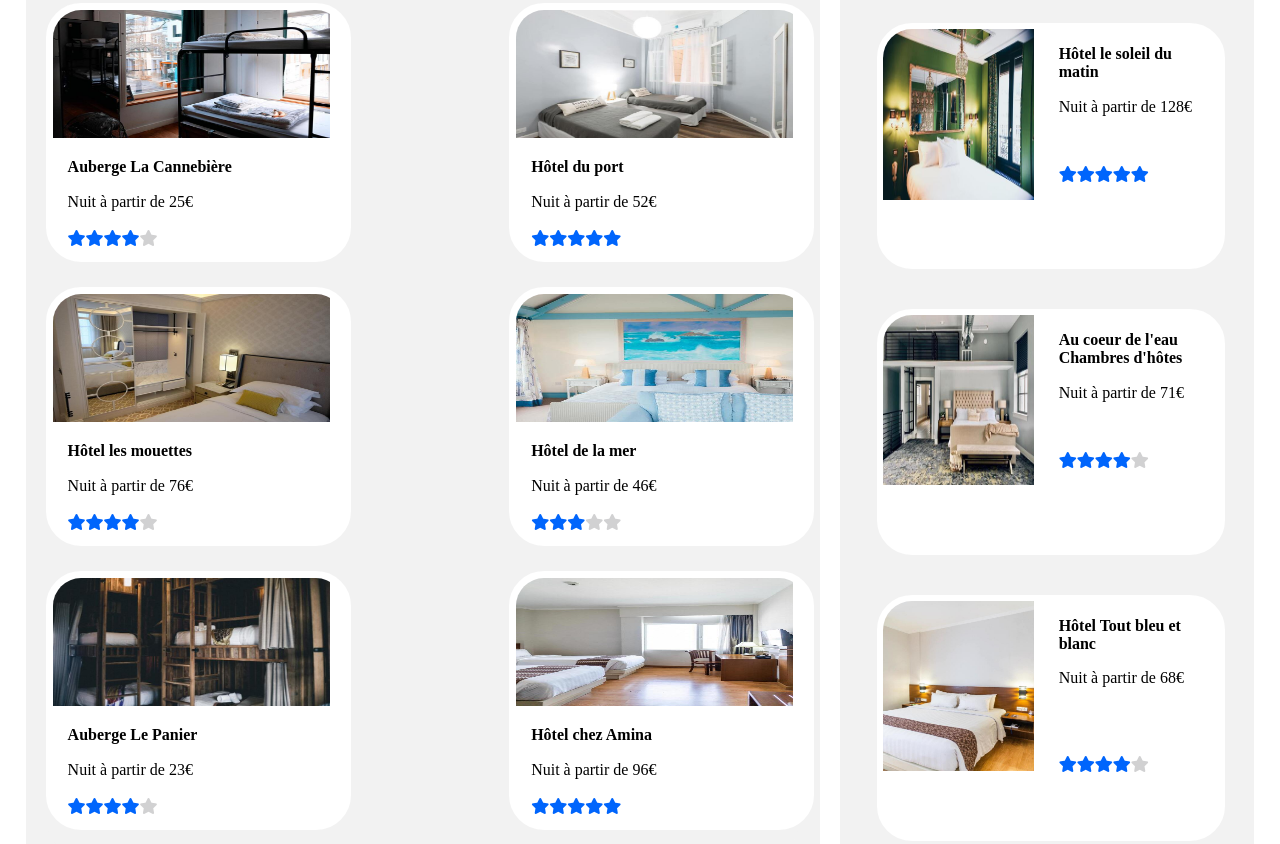
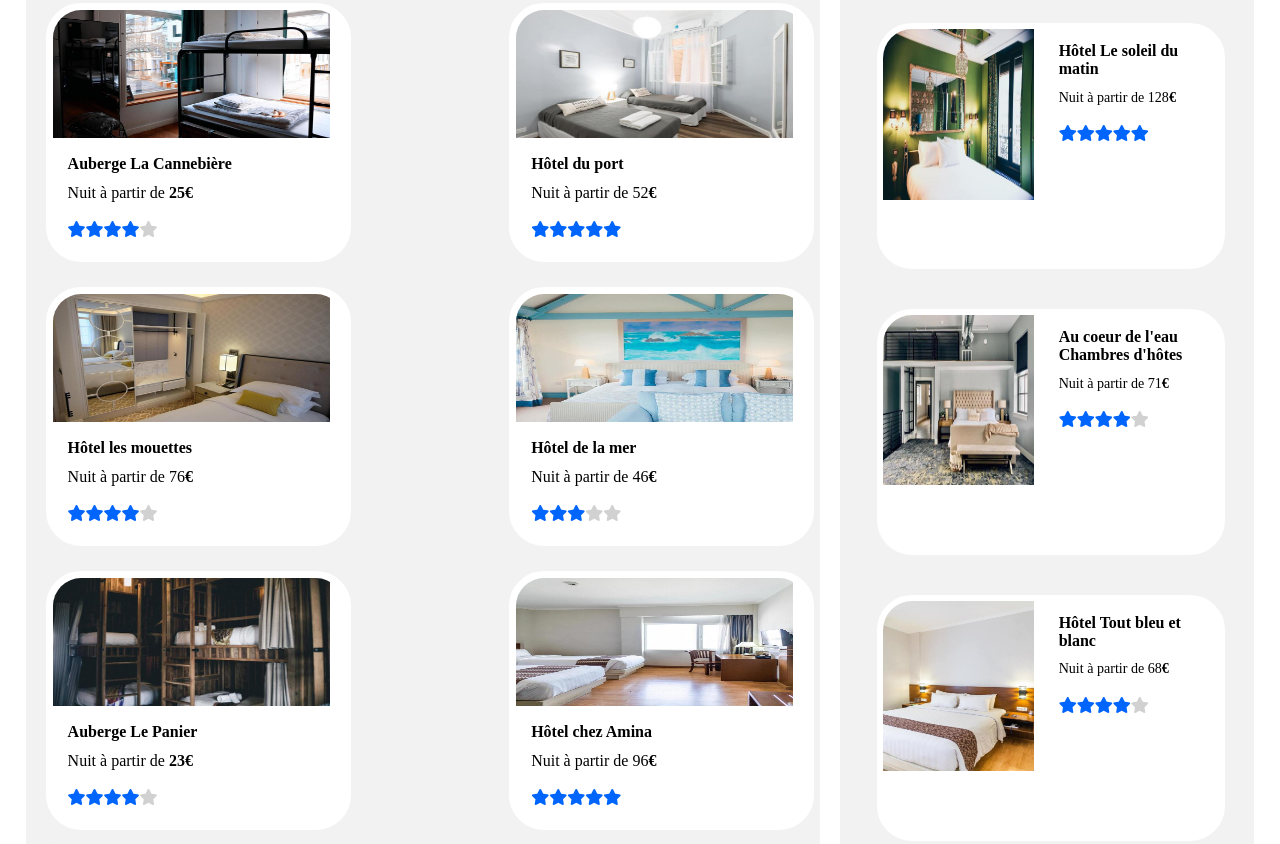
Before and after one commit to RavotCyril/RavotCyril_2_01012021, a plain HTML site: page Transformez une maquette en site web test.html in a window 1280 px wide. Shown: the part 579-1423 px from the top of the page. Drawn offline with Linux system fonts and the light colour scheme; a web font is replaced by a local one.

Commit message:
Mise en gras du symbole euro et de quelque chiffres. + modification étoile aside Populaire.

```diff
--- a/Transformez une maquette en site web test.html
+++ b/Transformez une maquette en site web test.html
@@ -47,37 +47,37 @@
                       <a class="MargeBottomCarte" href="#">
                       <figure class="Hebergement">
                         <img src="images/hebergements/4_small/marcus-loke-WQJvWU_HZFo-unsplash.jpg" alt="auberge cannebiere">
-                        <figcaption class=MargeHebergement><p class="bold1">Auberge La Cannebière</p>Nuit à partir de 25&euro; <br><br>
+                        <figcaption class=MargeHebergement><p class="bold1">Auberge La Cannebière</p>Nuit à partir de <span class="euro">25€</span> <br><br>
                           <i class="fas fa-star active"></i><i class="fas fa-star active"></i><i class="fas fa-star active"></i><i class="fas fa-star active "></i><i class="fas fa-star disabled"></i></figcaption>
                       </figure></a>
                       <a class="MargeBottomCarte" href="#">
                       <figure class="Hebergement">
                         <img src="images/hebergements/4_small/fred-kleber-gTbaxaVLvsg-unsplash.jpg" alt="hotel port">
-                        <figcaption class=MargeHebergement><p class="bold1">Hôtel du port</p>Nuit à partir de 52&euro; <br><br>
+                        <figcaption class=MargeHebergement><p class="bold1">Hôtel du port</p>Nuit à partir de 52<span class="euro">€</span> <br><br>
                           <i class="fas fa-star active"></i><i class="fas fa-star active"></i><i class="fas fa-star active"></i><i class="fas fa-star active"></i><i class="fas fa-star active"></i></figcaption>
                       </figure></a>
                       <a class="MargeBottomCarte" href="#">
                       <figure class="Hebergement">
                         <img src="images/hebergements/4_small/reisetopia-B8WIgxA_PFU-unsplash.jpg" alt="hotel mouette">
-                        <figcaption class=MargeHebergement><p class="bold1">Hôtel les mouettes</p>Nuit à partir de 76&euro; <br><br>
+                        <figcaption class=MargeHebergement><p class="bold1">Hôtel les mouettes</p>Nuit à partir de 76<span class="euro">€</span> <br><br>
                           <i class="fas fa-star active"></i><i class="fas fa-star active"></i><i class="fas fa-star active"></i><i class="fas fa-star active"></i><i class="fas fa-star"></i></figcaption>
                       </figure></a>
                       <a class="MargeBottomCarte2" href="#">
                       <figure class="Hebergement">
                         <img src="images/hebergements/4_small/annie-spratt-Eg1qcIitAuA-unsplash.jpg" alt="hotel mer">
-                        <figcaption class=MargeHebergement><p class="bold1">Hôtel de la mer</p>Nuit à partir de 46&euro; <br><br>
+                        <figcaption class=MargeHebergement><p class="bold1">Hôtel de la mer</p>Nuit à partir de 46<span class="euro">€</span> <br><br>
                           <i class="fas fa-star active"></i><i class="fas fa-star active"></i><i class="fas fa-star active"></i><i class="fas fa-star"></i><i class="fas fa-star"></i></figcaption>
                       </figure></a>
                       <a class="MargeBottomCarte2" href="#">
                       <figure class="Hebergement">
                         <img src="images/hebergements/4_small/nicate-lee-kT-ZyaiwBe0-unsplash.jpg" alt="auberge panier">
-                        <figcaption class=MargeHebergement><p class="bold1">Auberge Le Panier</p>Nuit à partir de 23&euro; <br><br>
+                        <figcaption class=MargeHebergement><p class="bold1">Auberge Le Panier</p>Nuit à partir de <span class="euro">23€</span> <br><br>
                           <i class="fas fa-star active"></i><i class="fas fa-star active"></i><i class="fas fa-star active"></i><i class="fas fa-star active"></i><i class="fas fa-star"></i></figcaption>
                       </figure></a>
                       <a class="MargeBottomCarte2" href="#">
                       <figure class="Hebergement">
                         <img src="images/hebergements/4_small/febrian-zakaria-M6S1WvfW68A-unsplash.jpg" alt="hotel Amina">
-                        <figcaption class=MargeHebergement><p class="bold1">Hôtel chez Amina</p>Nuit à partir de 96&euro; <br><br>
+                        <figcaption class=MargeHebergement><p class="bold1">Hôtel chez Amina</p>Nuit à partir de 96<span class="euro">€</span> <br><br>
                           <i class="fas fa-star active"></i><i class="fas fa-star active"></i><i class="fas fa-star active"></i><i class="fas fa-star active"></i><i class="fas fa-star active"></i></figcaption>
                       </figure></a>
                     </div>
@@ -87,17 +87,17 @@
                       <h2>Les plus populaires <span class= "iconPopulaire"><i class="fas fa-chart-line"></i></span></h2>
                     <figure class="Populaire">
                       <img src="images/hebergements/4_small/emile-guillemot-Bj_rcSC5XfE-unsplash.jpg" alt="5etoiles">
-                      <figcaption class="MargePopulaire"><p class="bold1">Hôtel le soleil du<br>matin</p>Nuit à partir de 128&euro;<br>
+                      <figcaption class="MargePopulaire"><p class="bold1">Hôtel Le soleil du<br>matin</p><p class="TextePopulaire">Nuit à partir de 128<span class="euro">€</span></p>
                       <span class="MargeStar"><i class="fas fa-star active"></i><i class="fas fa-star active"></i><i class="fas fa-star active"></i><i class="fas fa-star active"></i><i class="fas fa-star active"></i></span></figcaption>
                     </figure>
                     <figure class="Populaire">
                       <img src="images/hebergements/4_small/aw-creative-VGs8z60yT2c-unsplash.jpg" alt="4etoiles">
-                      <figcaption class="MargePopulaire"><p class="bold1">Au coeur de l'eau<br>Chambres d'hôtes</p>Nuit à partir de 71&euro;<br>
+                      <figcaption class="MargePopulaire"><p class="bold1">Au coeur de l'eau<br>Chambres d'hôtes</p><p class="TextePopulaire">Nuit à partir de 71<span class="euro">€</span></p>
                       <span class="MargeStar"><i class="fas fa-star active"></i><i class="fas fa-star active"></i><i class="fas fa-star active"></i><i class="fas fa-star active"></i><i class="fas fa-star"></i></span></figcaption>
                     </figure>
                     <figure class="Populaire">
                       <img src="images/hebergements/4_small/febrian-zakaria-sjvU0THccQA-unsplash.jpg" alt="4etoiles">
-                      <figcaption class="MargePopulaire"><p class="bold1">Hôtel Tout bleu et<br>blanc</p>Nuit à partir de 68&euro;<br><br>
+                      <figcaption class="MargePopulaire"><p class="bold1">Hôtel Tout bleu et<br>blanc</p><p class="TextePopulaire">Nuit à partir de 68<span class="euro">€</span></p>
                       <span class="MargeStar"><i class="fas fa-star active"></i><i class="fas fa-star active"></i><i class="fas fa-star active"></i><i class="fas fa-star active"></i><i class="fas fa-star"></i></span></figcaption>
                     </figure>
             </aside>
--- a/style.css
+++ b/style.css
@@ -181,7 +181,7 @@ li:last-child  /* Pour que le " s'inscrire " de navigation n'aie aucune marge */
 }
 .MargeStar /*  Marge des étoiles dans l'aside " Les plus populaires "  */
 {
-    margin-top:50px;
+    margin-top:20px;
 }
 
 .bold2 /*  Tous les titres des figures de la session " Activité à Marseille" en Gras */
@@ -193,8 +193,21 @@ li:last-child  /* Pour que le " s'inscrire " de navigation n'aie aucune marge */
 .bold1 /*  Tous les titres des figures de la session " Hébergement à Marseille" en Gras */
 {
     font-weight:bold;
+    margin-top:13px;
+    margin-bottom:10px;
 }
-
+.euro
+{
+    font-weight:bold;
+    width:13px;
+}
+.TextePopulaire
+{
+    margin-top:0px;
+    margin-bottom:0px;
+    font-size:0.88em;
+    width:135px;
+}
 .IconInformation /* Icon Information contenue */
 {
     display:flex;
@@ -835,7 +848,7 @@ nav li:hover a
     height:46px;
     line-height:48px;
     width:calc(100% -56px);
-    padding-left:5px;
+    padding-left:0px;
     margin-left:0px;
     z-index:0;
 }
@@ -945,7 +958,7 @@ h1
     border:1px solid #d9d9d9;
     border-width:2px 2px 2px 0px;
     border-radius:100px;
-    padding:0px 5px 0px 0px;
+    padding:0px 6px 0px 0px;
     overflow:hidden;
     margin-right:27px;
     margin-bottom:15px;
@@ -1110,13 +1123,10 @@ h1
 {
     font-size:12px;
 }
-.bold1
-{
-    margin-bottom:13px;
-}
+
 .MargeStar /*  Marge des étoiles dans l'aside " Les plus populaires "  */
 {
-    margin-top:25px;
+    margin-top:35px;
 }
 .AfficherPlus
 {
```
